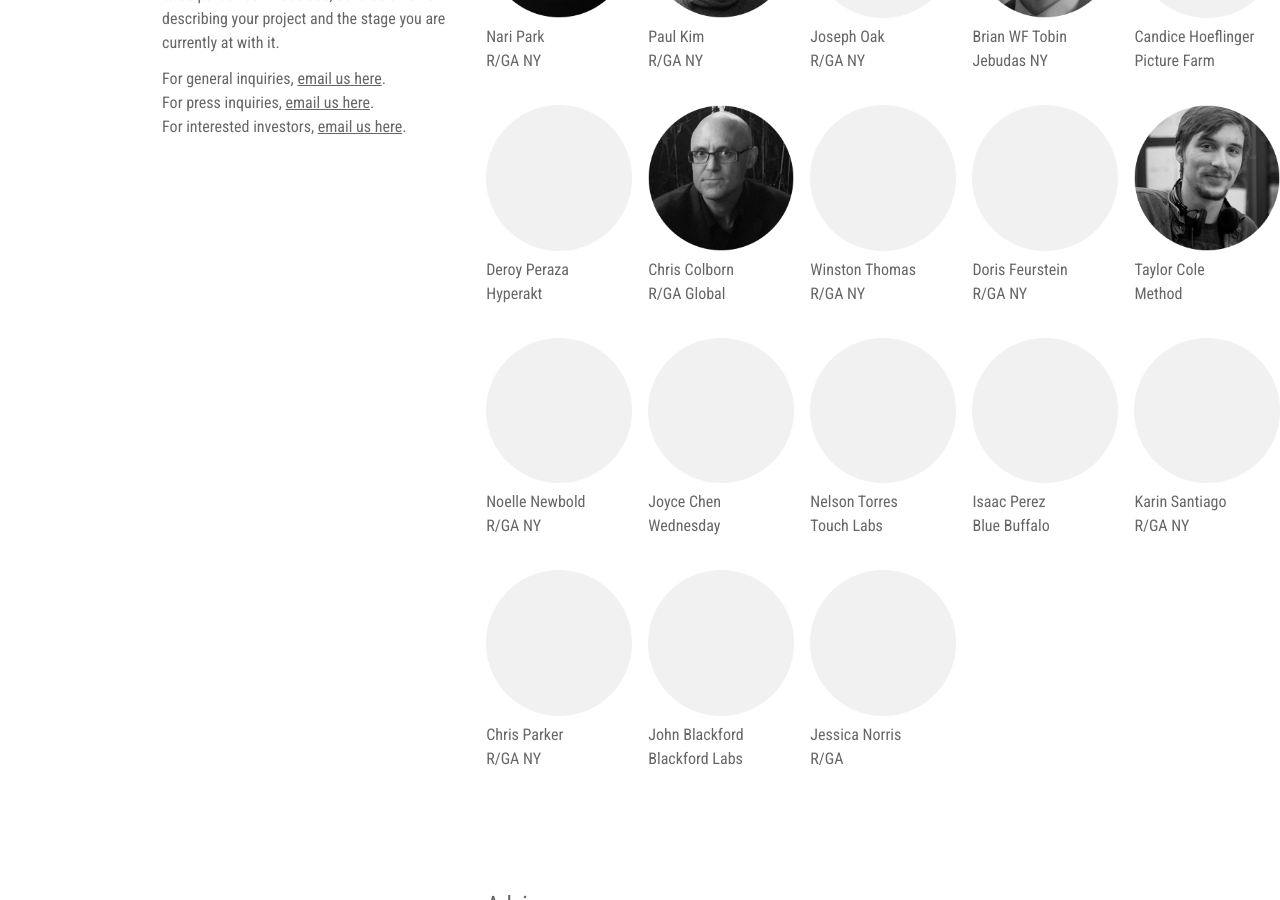
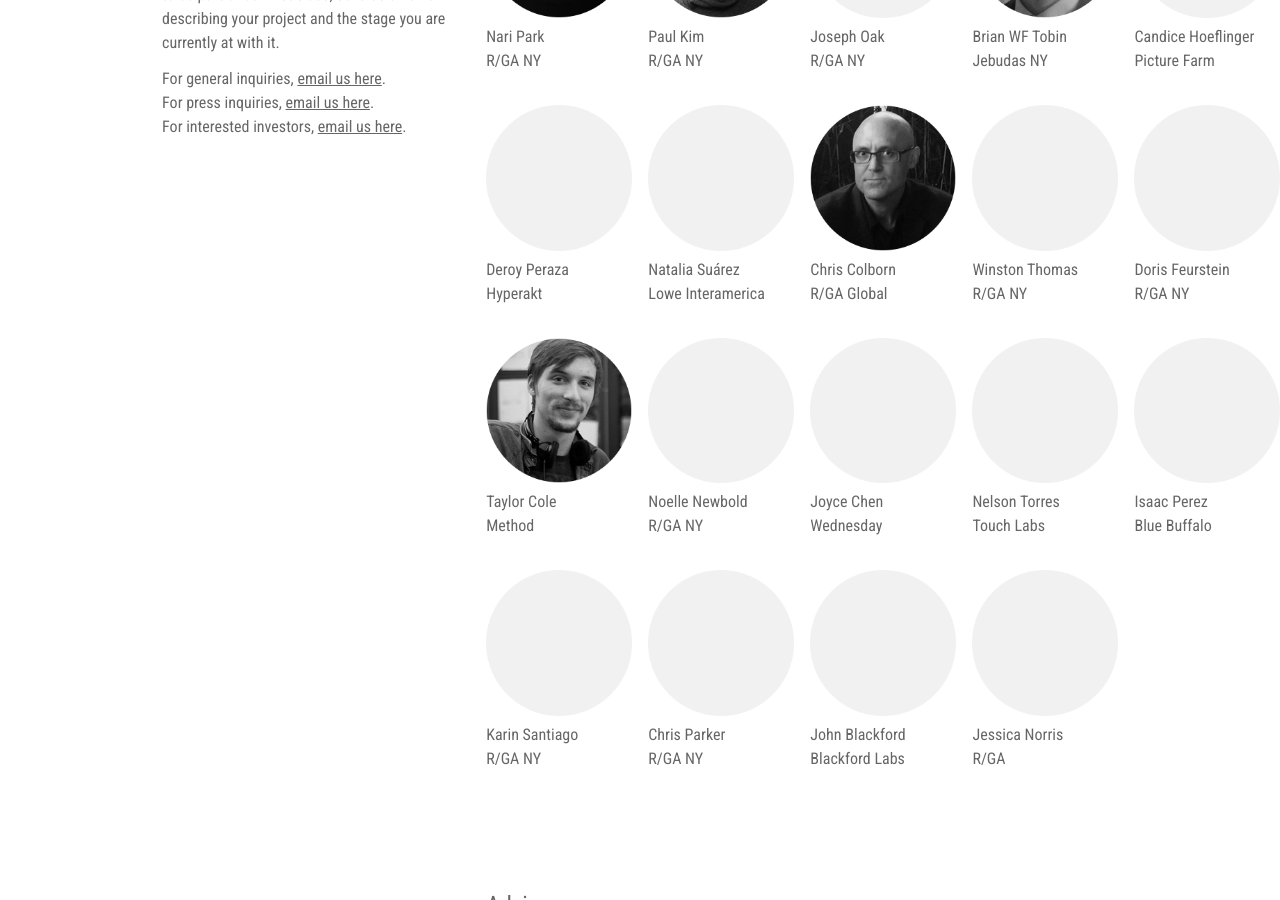
Before and after one commit to amintorres/lumaproject, a Jekyll site: the page built from index.html, in a window 1280 px wide and 900 px high, scrolled down 1545 px. Built offline with Jekyll 4.4.1, drawn with Linux system fonts in a browser that asks for light colours.

Commit message:
adds Natalia

```diff
--- a/index.html
+++ b/index.html
@@ -50,6 +50,9 @@ people:
       image: "circle.png"
     - name: "Deroy Peraza"
       company: "Hyperakt"
+      image: "circle.png"
+    - name: "Natalia Suárez"
+      company: "Lowe Interamerica"
       image: "circle.png"
     - name: "Chris Colborn"
       company: "R/GA Global"
```
